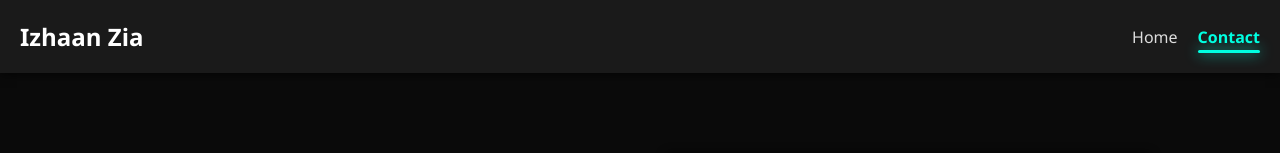
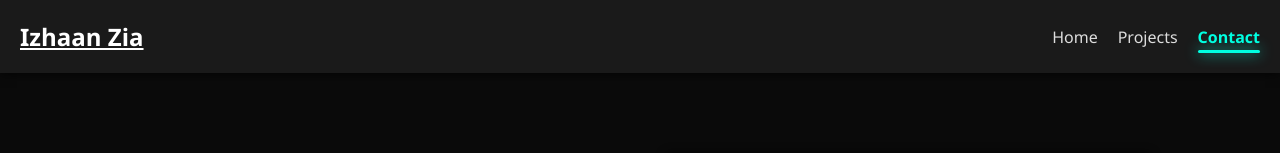
Before and after one commit to izhaanzia/Portfolio, a plain HTML site: page contact.html in a window 1280 px wide. Shown: the top 153 px of the page. Drawn offline with Linux system fonts and the light colour scheme.

Commit message:
Update contact.html

```diff
--- a/contact.html
+++ b/contact.html
@@ -9,9 +9,10 @@
 <body>
 
   <nav class="navbar" style="display: flex; justify-content: space-between; align-items: center; padding: 20px;">
-    <h1 class="logo" style="margin: 0; font-size: 24px;">Izhaan Zia</h1>
+    <h1 class="logo" style="margin: 0; font-size: 24px;"><u>Izhaan Zia</u></h1>
     <ul class="nav-links" style="list-style: none; display: flex; gap: 20px; margin: 0;">
       <li><a href="index.html" style="text-decoration: none; color: inherit;">Home</a></li>
+      <li><a href="Project.html" style="text-decoration: none; color: inherit;">Projects</a></li>
       <li class="active" style="cursor: pointer;">Contact</li>
     </ul>
   </nav>
```
